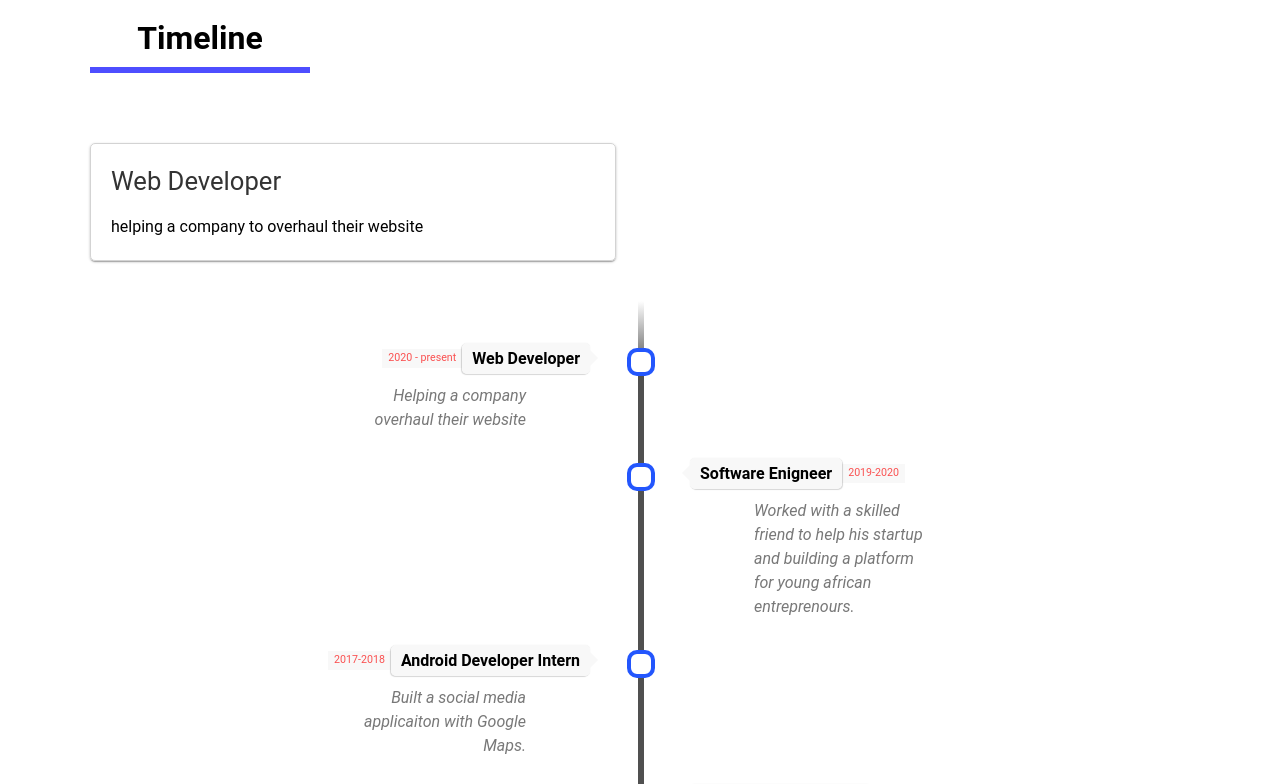
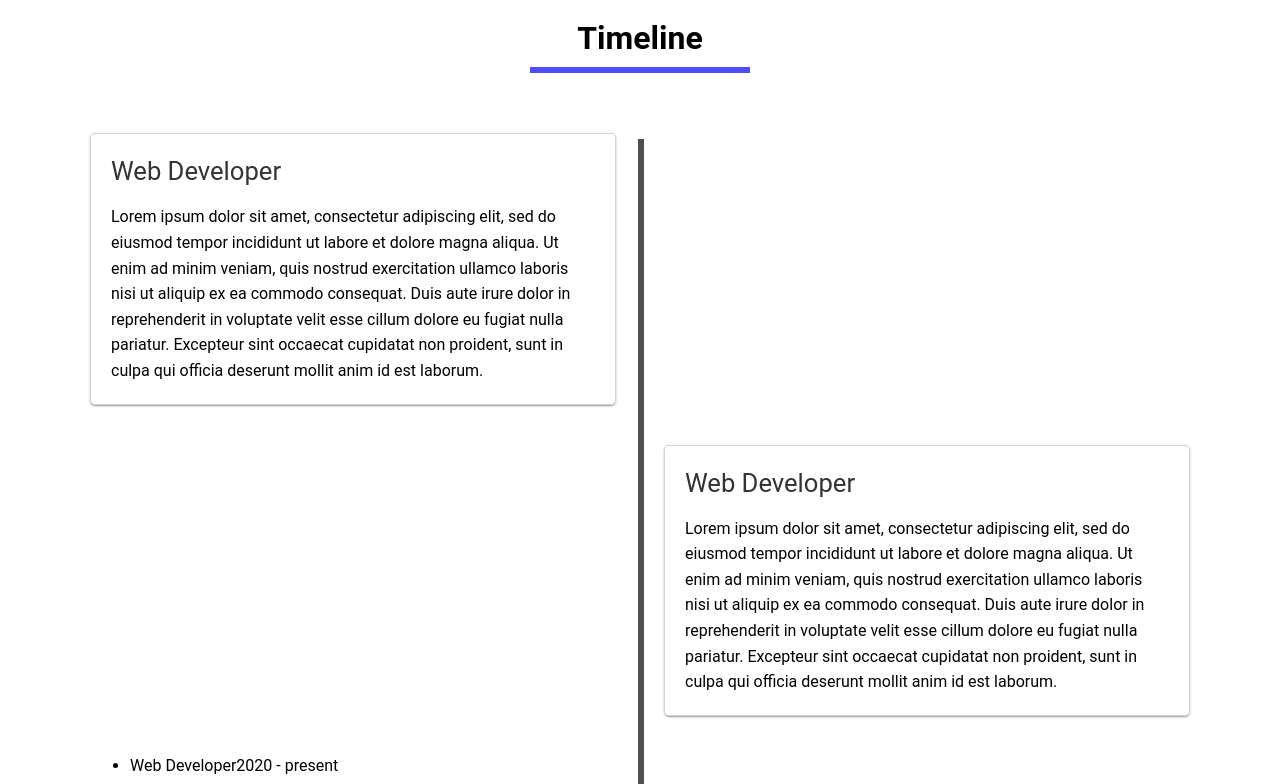
Before and after one commit to suliman-nm98/suliman-nm98, a React (Create React App) app: page / in a window 1280 px wide. Shown: the part 2260-3044 px from the top of the page. Built offline with nearby package versions, Linux system fonts and the light colour scheme.

Commit message:
add right timeline item

```diff
--- a/src/components/timeline/Timeline.css
+++ b/src/components/timeline/Timeline.css
@@ -1,6 +1,7 @@
 /* ================ The Timeline__list ================ */
 .timeline {
   display: flex;
+  position: relative;
   flex-direction: column;
   justify-content: center;
   margin-top: 20px;
@@ -11,11 +12,18 @@
   border: 1px solid lightgray;
   height: fit-content;
   width: 44%;
-  margin-left: 0;
+  margin-bottom: 40px;
   border-radius: 5px;
-  margin-top: 20px;
   box-shadow: 0 1px 3px 0 rgba(0, 0, 0, 0.2), 0 1px 1px 0 rgba(0, 0, 0, 0.14),
     0 2px 1px -1px rgba(0, 0, 0, 0.12);
+}
+.timeline__itemLeft {
+  margin-left: 0;
+  margin-right: auto;
+}
+.timeline__itemRight {
+  margin-right: 0;
+  margin-left: auto;
 }
 /* .timeline__left {
   just
@@ -38,24 +46,18 @@
 .timeline > h1 {
   margin-bottom: 50px;
   width: 200px;
+  margin: 0 auto;
+  margin-bottom: 60px;
   padding: 10px;
   text-align: center;
   border-bottom: 6px solid rgba(78, 78, 255, 2);
 }
-.timeline__list {
-  position: relative;
-  width: 700px;
-  margin: 0 auto;
-  margin-top: 40px;
-  padding: 2em 0;
-  list-style-type: none;
-}
 
-.timeline__list:before {
+.timeline:before {
   position: absolute;
   left: 50%;
-  top: 0;
   content: " ";
+  top: 150px;
   display: block;
   width: 6px;
   height: 100%;
@@ -68,182 +70,6 @@
     rgb(80, 80, 80) 92%,
     rgba(80, 80, 80, 0) 100%
   );
-  background: -webkit-gradient(
-    linear,
-    left top,
-    left bottom,
-    color-stop(0%, rgba(30, 87, 153, 1)),
-    color-stop(100%, rgba(125, 185, 232, 1))
-  );
-  background: -webkit-linear-gradient(
-    top,
-    rgba(80, 80, 80, 0) 0%,
-    rgb(80, 80, 80) 8%,
-    rgb(80, 80, 80) 92%,
-    rgba(80, 80, 80, 0) 100%
-  );
-  background: -o-linear-gradient(
-    top,
-    rgba(80, 80, 80, 0) 0%,
-    rgb(80, 80, 80) 8%,
-    rgb(80, 80, 80) 92%,
-    rgba(80, 80, 80, 0) 100%
-  );
-  background: -ms-linear-gradient(
-    top,
-    rgba(80, 80, 80, 0) 0%,
-    rgb(80, 80, 80) 8%,
-    rgb(80, 80, 80) 92%,
-    rgba(80, 80, 80, 0) 100%
-  );
-  background: linear-gradient(
-    to bottom,
-    rgba(80, 80, 80, 0) 0%,
-    rgb(80, 80, 80) 8%,
-    rgb(80, 80, 80) 92%,
-    rgba(80, 80, 80, 0) 100%
-  );
-}
-
-.timeline__list li {
-  padding: 1em 0;
-}
-
-.timeline__list li:after {
-  content: "";
-  display: block;
-  height: 0;
-  clear: both;
-  visibility: hidden;
-}
-
-.direction-l {
-  position: relative;
-  width: 300px;
-  float: left;
-  text-align: right;
-}
-
-.direction-r {
-  position: relative;
-  width: 300px;
-  float: right;
-  text-align: left;
-}
-
-.flag-wrapper {
-  position: relative;
-  display: inline-block;
-
-  text-align: center;
-}
-
-.flag {
-  position: relative;
-  display: inline;
-  background: rgb(248, 248, 248);
-  padding: 6px 10px;
-  border-radius: 5px;
-
-  font-weight: 600;
-  text-align: left;
-}
-
-.direction-l .flag {
-  -webkit-box-shadow: -1px 1px 1px rgba(0, 0, 0, 0.15),
-    0 0 1px rgba(0, 0, 0, 0.15);
-  -moz-box-shadow: -1px 1px 1px rgba(0, 0, 0, 0.15), 0 0 1px rgba(0, 0, 0, 0.15);
-  box-shadow: -1px 1px 1px rgba(0, 0, 0, 0.15), 0 0 1px rgba(0, 0, 0, 0.15);
-}
-
-.direction-r .flag {
-  -webkit-box-shadow: 1px 1px 1px rgba(0, 0, 0, 0.15),
-    0 0 1px rgba(0, 0, 0, 0.15);
-  -moz-box-shadow: 1px 1px 1px rgba(0, 0, 0, 0.15), 0 0 1px rgba(0, 0, 0, 0.15);
-  box-shadow: 1px 1px 1px rgba(0, 0, 0, 0.15), 0 0 1px rgba(0, 0, 0, 0.15);
-}
-
-.direction-l .flag:before,
-.direction-r .flag:before {
-  position: absolute;
-  top: 50%;
-  right: -65px;
-  content: " ";
-  display: block;
-  width: 20px;
-  height: 20px;
-  margin-top: -10px;
-  background: #fff;
-  border-radius: 10px;
-  border: 4px solid rgb(35, 86, 253);
-  z-index: 10;
-}
-
-.direction-r .flag:before {
-  left: -63px;
-}
-
-.direction-l .flag:after {
-  content: "";
-  position: absolute;
-  left: 100%;
-  top: 50%;
-  height: 0;
-  width: 0;
-  margin-top: -8px;
-  border: solid transparent;
-  border-left-color: rgb(248, 248, 248);
-  border-width: 8px;
-  pointer-events: none;
-}
-
-.direction-r .flag:after {
-  content: "";
-  position: absolute;
-  right: 100%;
-  top: 50%;
-  height: 0;
-  width: 0;
-  margin-top: -8px;
-  border: solid transparent;
-  border-right-color: rgb(248, 248, 248);
-  border-width: 8px;
-  pointer-events: none;
-}
-
-.time-wrapper {
-  display: inline;
-
-  line-height: 1em;
-  font-size: 0.66666em;
-  color: rgb(250, 80, 80);
-  vertical-align: middle;
-}
-
-.direction-l .time-wrapper {
-  float: left;
-}
-
-.direction-r .time-wrapper {
-  float: right;
-}
-
-.time {
-  display: inline-block;
-  padding: 4px 6px;
-  background: rgb(248, 248, 248);
-}
-
-.desc {
-  margin: 1em 0.75em 0 0;
-  color: #787878;
-  font-size: 1em;
-  font-style: italic;
-  line-height: 1.5em;
-}
-
-.direction-r .desc {
-  margin: 1em 0 0 0.75em;
 }
 
 /* ================ Timeline__list Media Queries ================ */
--- a/src/components/timeline/Timeline.js
+++ b/src/components/timeline/Timeline.js
@@ -4,10 +4,31 @@
   return (
     <div className="timeline">
       <h1>Timeline</h1>
-      <div className="timeline__left timeline__item">
+      <div className="timeline__itemLeft timeline__item">
         <h5 className="timeline__title">Web Developer</h5>
-        <p>helping a company to overhaul their website </p>
+        <p>
+          Lorem ipsum dolor sit amet, consectetur adipiscing elit, sed do
+          eiusmod tempor incididunt ut labore et dolore magna aliqua. Ut enim ad
+          minim veniam, quis nostrud exercitation ullamco laboris nisi ut
+          aliquip ex ea commodo consequat. Duis aute irure dolor in
+          reprehenderit in voluptate velit esse cillum dolore eu fugiat nulla
+          pariatur. Excepteur sint occaecat cupidatat non proident, sunt in
+          culpa qui officia deserunt mollit anim id est laborum.
+        </p>
       </div>
+      <div className="timeline__itemRight timeline__item">
+        <h5 className="timeline__title">Web Developer</h5>
+        <p>
+          Lorem ipsum dolor sit amet, consectetur adipiscing elit, sed do
+          eiusmod tempor incididunt ut labore et dolore magna aliqua. Ut enim ad
+          minim veniam, quis nostrud exercitation ullamco laboris nisi ut
+          aliquip ex ea commodo consequat. Duis aute irure dolor in
+          reprehenderit in voluptate velit esse cillum dolore eu fugiat nulla
+          pariatur. Excepteur sint occaecat cupidatat non proident, sunt in
+          culpa qui officia deserunt mollit anim id est laborum.
+        </p>
+      </div>
+
       <ul className="timeline__list">
         {/* <!-- Item 1 --> */}
         <li>
```
